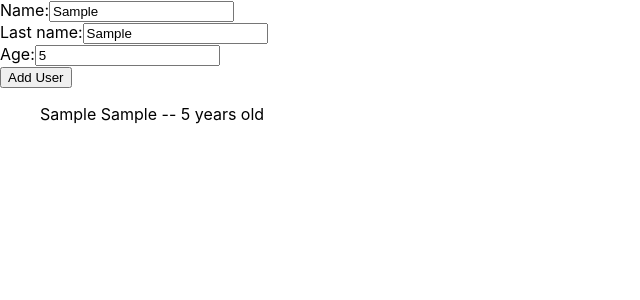
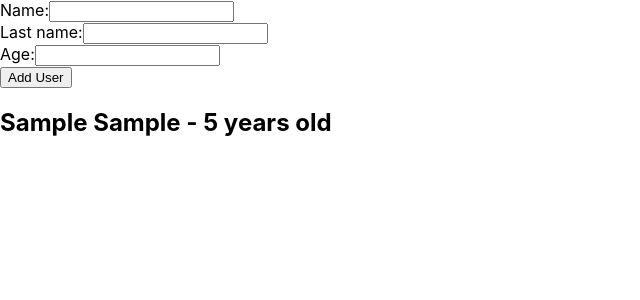
Before and after one commit to josera980/ReactEx01, a React (Create React App) app: page / in a window 1280 px wide. Both pictures are taken after typing "Sample", "Sample", "5" into the empty fields and a click on the button "Add User". Shown: the top 300 px of the page, without its empty margins (0-640 px from the left). Built offline with nearby package versions, Linux system fonts and the light colour scheme.

Commit message:
Adding new component (UserList)

```diff
--- a/src/App.js
+++ b/src/App.js
@@ -4,13 +4,11 @@ import UsersList from "./components/Lists/UsersList";
 import UserInputs from "./components/Inputs/UserInputs";
 
 function App() {
-  const [usersInfo, setUsersInfo] = useState("");
+  const [usersInfo, setUsersInfo] = useState([]);
 
   const addUserHandler = (enteredUser) => {
     setUsersInfo((prevUsers) => {
-      const updatedUsers = [...prevUsers];
-      updatedUsers.push(enteredUser);
-      return updatedUsers;
+      return [enteredUser, ...prevUsers];
     });
   };
   console.log(usersInfo);
--- a/src/components/Inputs/UserInputs.js
+++ b/src/components/Inputs/UserInputs.js
@@ -27,27 +27,35 @@ const UserInputs = (props) => {
       return;
     }
     const userInfo = {
-      text:
-        enteredName +
-        " " +
-        enteredLastName +
-        " -- " +
-        enteredAge +
-        " years old",
+      name: enteredName,
+      lastName: enteredLastName,
+      age: enteredAge,
+      id: Math.random().toString(),
     };
-    console.log(userInfo.text);
-    props.onAddUser(userInfo.text);
+    console.log(userInfo);
+    props.onAddUser(userInfo);
+    setEnteredName("");
+    setEnteredLastName("");
+    setEnteredAge("");
   };
 
   return (
     <form onSubmit={formSubmitHandler}>
       <div>
         <label>Name:</label>
-        <input type="text" onChange={nameInputChangeHandler}></input>
+        <input
+          type="text"
+          value={enteredName}
+          onChange={nameInputChangeHandler}
+        ></input>
       </div>
       <div>
         <label>Last name:</label>
-        <input type="text" onChange={lastNameInputChangeHandler}></input>
+        <input
+          type="text"
+          value={enteredLastName}
+          onChange={lastNameInputChangeHandler}
+        ></input>
       </div>
       <div>
         <label>Age:</label>
@@ -55,6 +63,7 @@ const UserInputs = (props) => {
           type="number"
           step="1"
           min="1"
+          value={enteredAge}
           onChange={ageInputChangeHandler}
         ></input>
       </div>
--- /dev/null
+++ b/src/components/Lists/UserItem.js
@@ -0,0 +1,14 @@
+const UserItem = (props) => {
+  return (
+    <div>
+      <h2>
+        {props.name} {props.lastName}
+        {" - "}
+        {props.age}
+        {" years old"}
+      </h2>
+    </div>
+  );
+};
+
+export default UserItem;
--- a/src/components/Lists/UsersList.js
+++ b/src/components/Lists/UsersList.js
@@ -1,6 +1,15 @@
+import UserItem from "./UserItem";
+
 const UsersList = (props) => {
   return props.items.map((user) => {
-    return <ul>{user}</ul>;
+    return (
+      <UserItem
+        name={user.name}
+        lastName={user.lastName}
+        age={user.age}
+        key={user.id}
+      />
+    );
   });
 };
 
```
